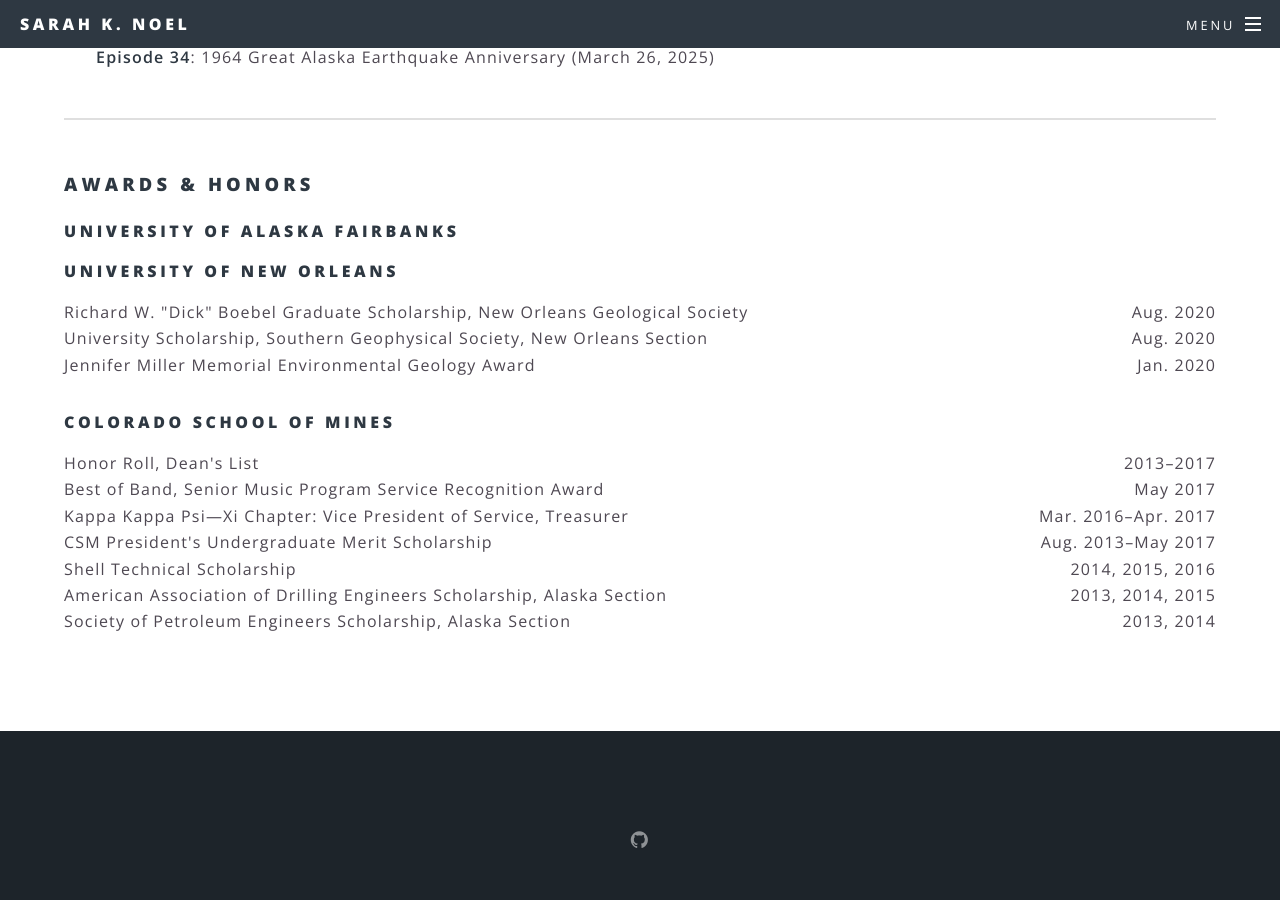
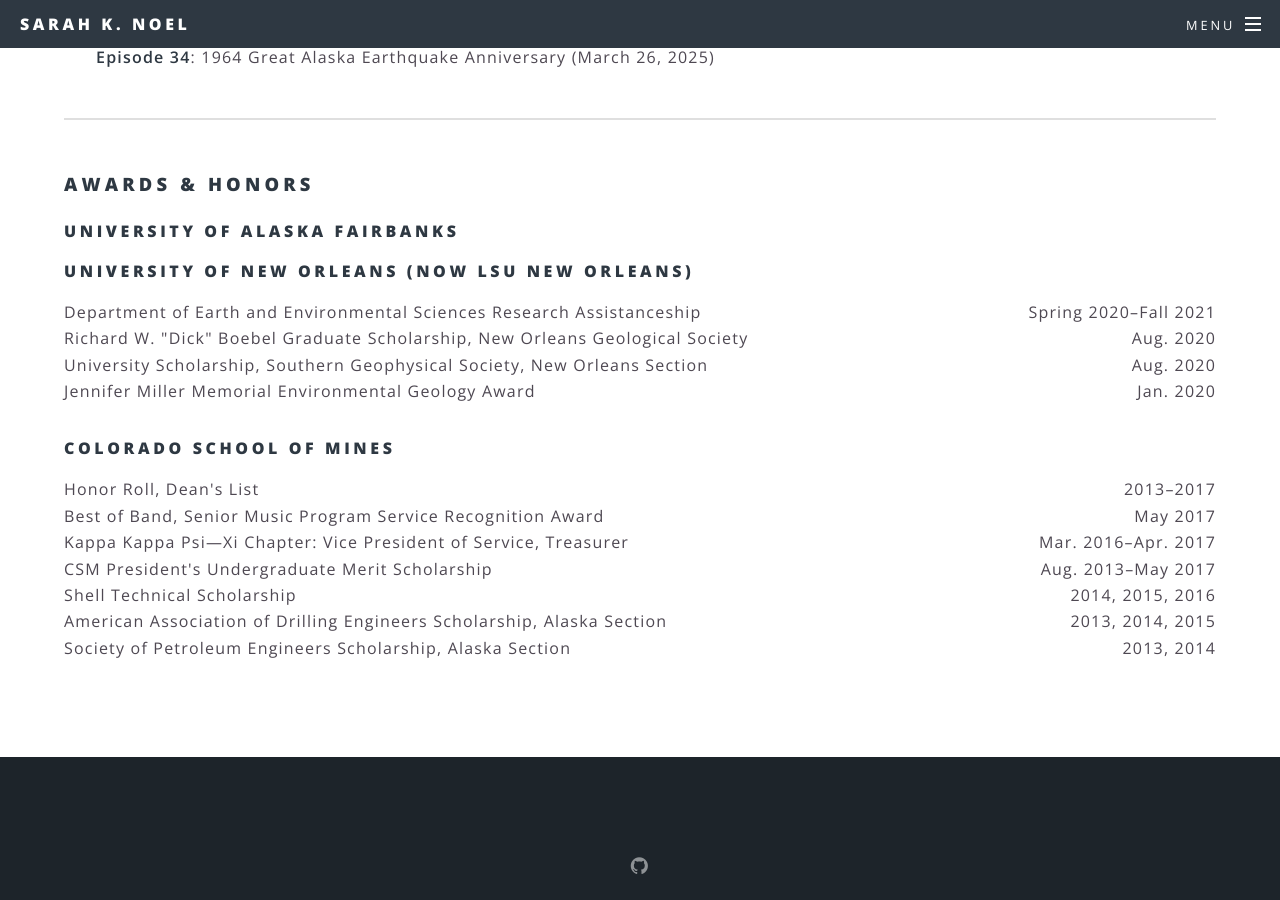
Before and after one commit to aknoel/academic, a Jekyll site: the page built from cv.html, in a window 1280 px wide and 900 px high, scrolled down 2349 px. Built offline with Jekyll 4.4.1, drawn with Linux system fonts in a browser that asks for light colours.

Commit message:
cv updates

```diff
--- a/cv.html
+++ b/cv.html
@@ -96,8 +96,9 @@ subtitle:
 
 
 	<!-- University of New Orleans-->
-	<h4>University of New Orleans</h4>
+	<h4>University of New Orleans (now LSU New Orleans)</h4>
 	<ul class="dated">
+		<li>Department of Earth and Environmental Sciences Research Assistanceship <span class="date">Spring 2020–Fall 2021</span></li>
 		<li>Richard W. "Dick" Boebel Graduate Scholarship, New Orleans Geological Society <span class="date">Aug. 2020</span></li>
 		<li>University Scholarship, Southern Geophysical Society, New Orleans Section <span class="date">Aug. 2020</span></li>
 		<li>Jennifer Miller Memorial Environmental Geology Award <span class="date">Jan. 2020</span></li>
```
